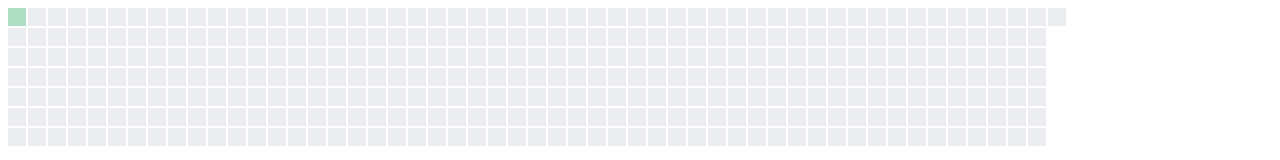
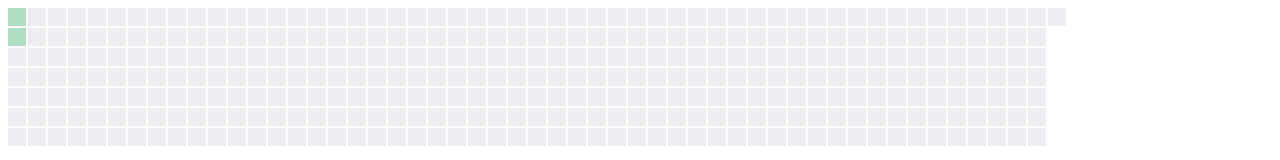
Before and after one commit to yuleicul/what-did-you-do-today, a SvelteKit app: page / in a window 1280 px wide. Shown: the top 160 px of the page. Built offline with nearby package versions, Linux system fonts and the light colour scheme.

Commit message:
Update +page.server.js

```diff
--- a/src/routes/+page.server.js
+++ b/src/routes/+page.server.js
@@ -30,6 +30,13 @@ export function load() {
         icon: iconObject.dumpling,
         type: 'L&Y'
       }
+    ],
+    '1/2/2023': [
+      {
+        description: 'Went shopping',
+        icon: 'ph:shopping-cart',
+        type: 'L&Y'
+      }
     ]
   };
 
```
